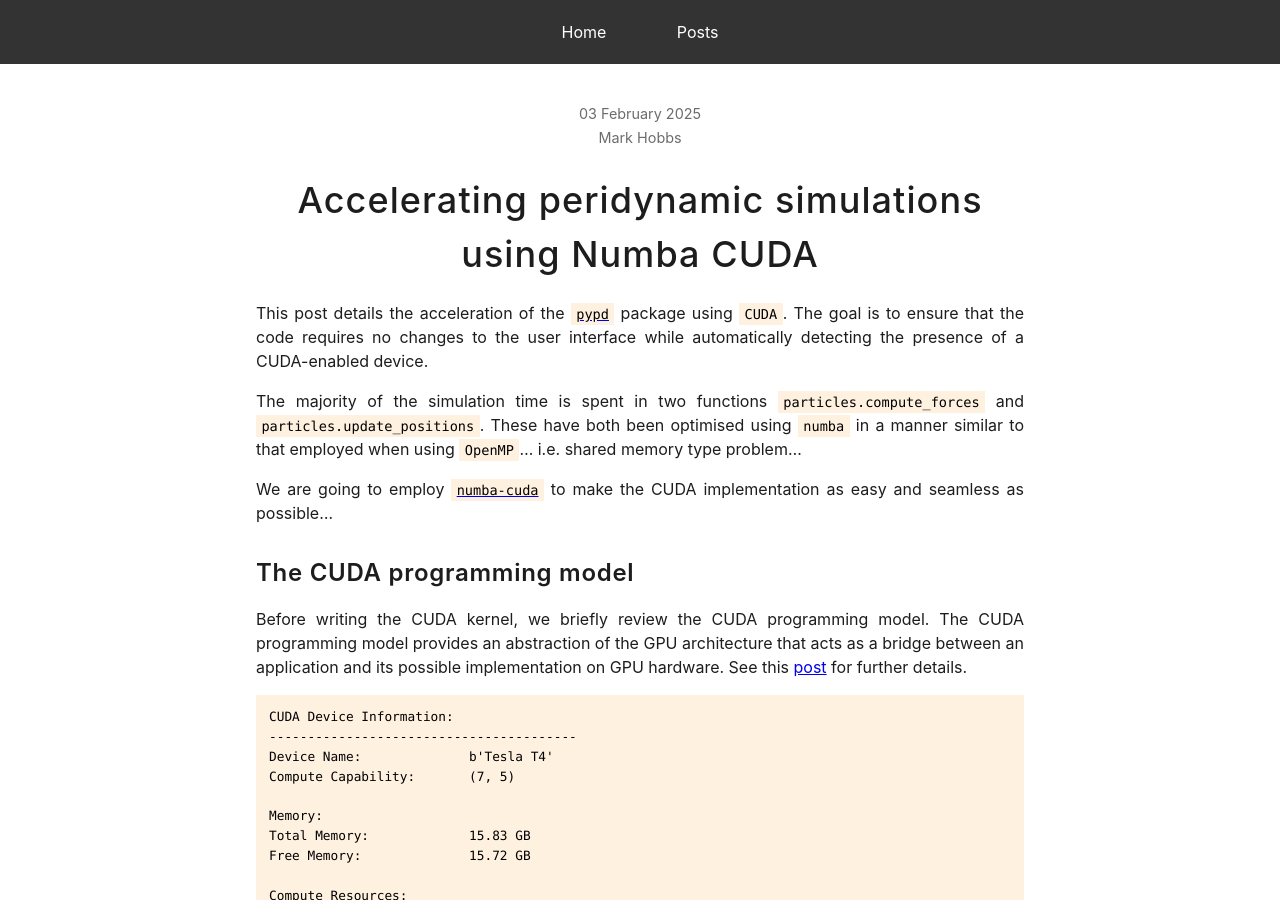
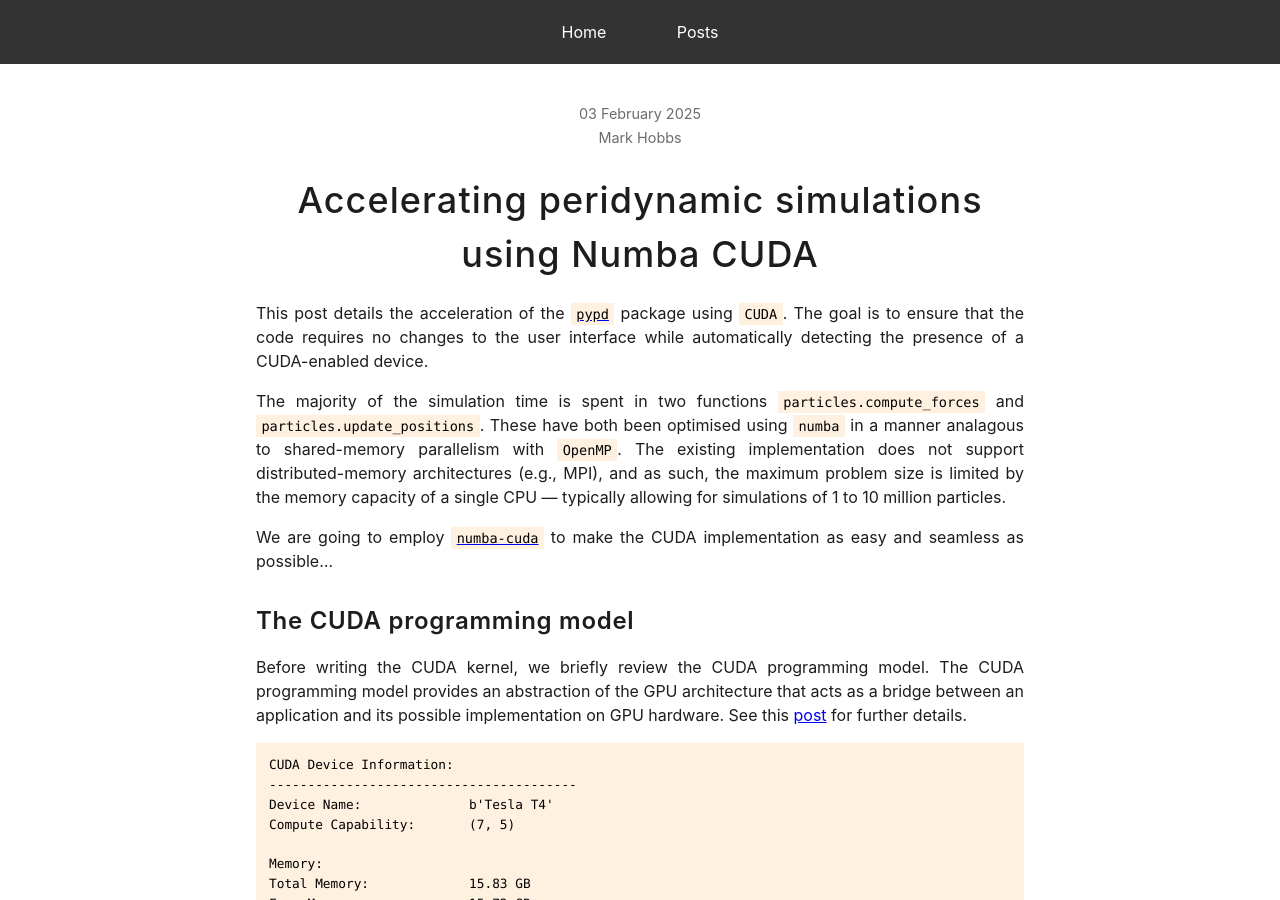
Before and after one commit to mark-hobbs/mark-hobbs.github.io, a Jekyll site: the page built from _posts/2025-02-03-cuda.md, in a window 1280 px wide and 900 px high. Built offline with Jekyll 4.4.1, drawn with Linux system fonts in a browser that asks for light colours.

Commit message:
General updates

```diff
--- a/_posts/2025-02-03-cuda.md
+++ b/_posts/2025-02-03-cuda.md
@@ -7,7 +7,7 @@
 
 This post details the acceleration of the [`pypd`](https://github.com/mark-hobbs/pypd) package using `CUDA`. The goal is to ensure that the code requires no changes to the user interface while automatically detecting the presence of a CUDA-enabled device.
 
-The majority of the simulation time is spent in two functions `particles.compute_forces` and `particles.update_positions`. These have both been optimised using `numba` in a manner similar to that employed when using `OpenMP`... i.e. shared memory type problem...
+The majority of the simulation time is spent in two functions `particles.compute_forces` and `particles.update_positions`. These have both been optimised using `numba` in a manner analagous to shared-memory parallelism with `OpenMP`. The existing implementation does not support distributed-memory architectures (e.g., MPI), and as such, the maximum problem size is limited by the memory capacity of a single CPU — typically allowing for simulations of 1 to 10 million particles.
 
 We are going to employ [`numba-cuda`](https://github.com/NVIDIA/numba-cuda) to make the CUDA implementation as easy and seamless as possible...
 
```
